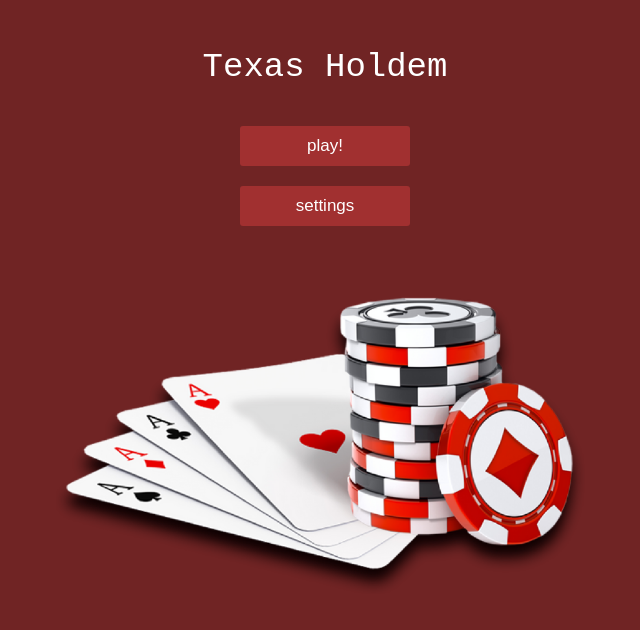
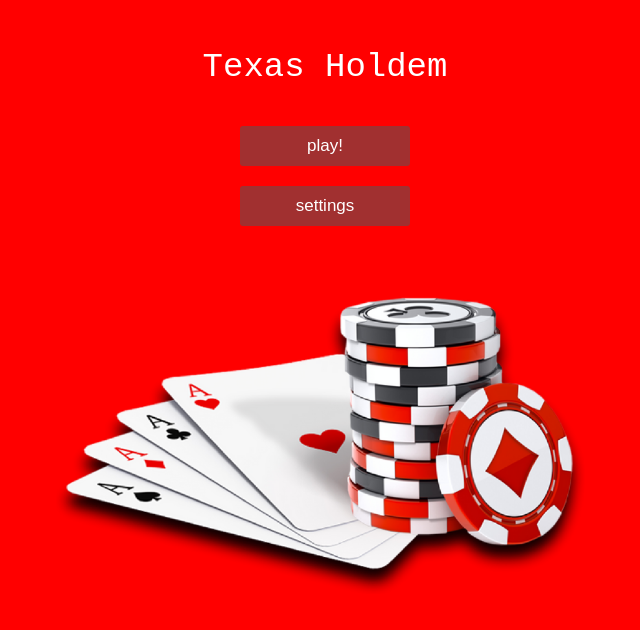
Before and after one commit to babakjalilian/poker, a React (Vite) app: page / in a window 1280 px wide. Shown: the top 630 px of the page, without its empty margins (315-955 px from the left). Built offline with nearby package versions, Linux system fonts and the light colour scheme.

Commit message:
test CI/CD

```diff
--- a/src/App.scss
+++ b/src/App.scss
@@ -29,7 +29,7 @@ body {
   justify-content: space-evenly;
   min-height: 600px;
   min-width: 900px;
-  background-color: var(--bg-red);
+  background-color: red;
 }
 
 .backButton_container {
```
